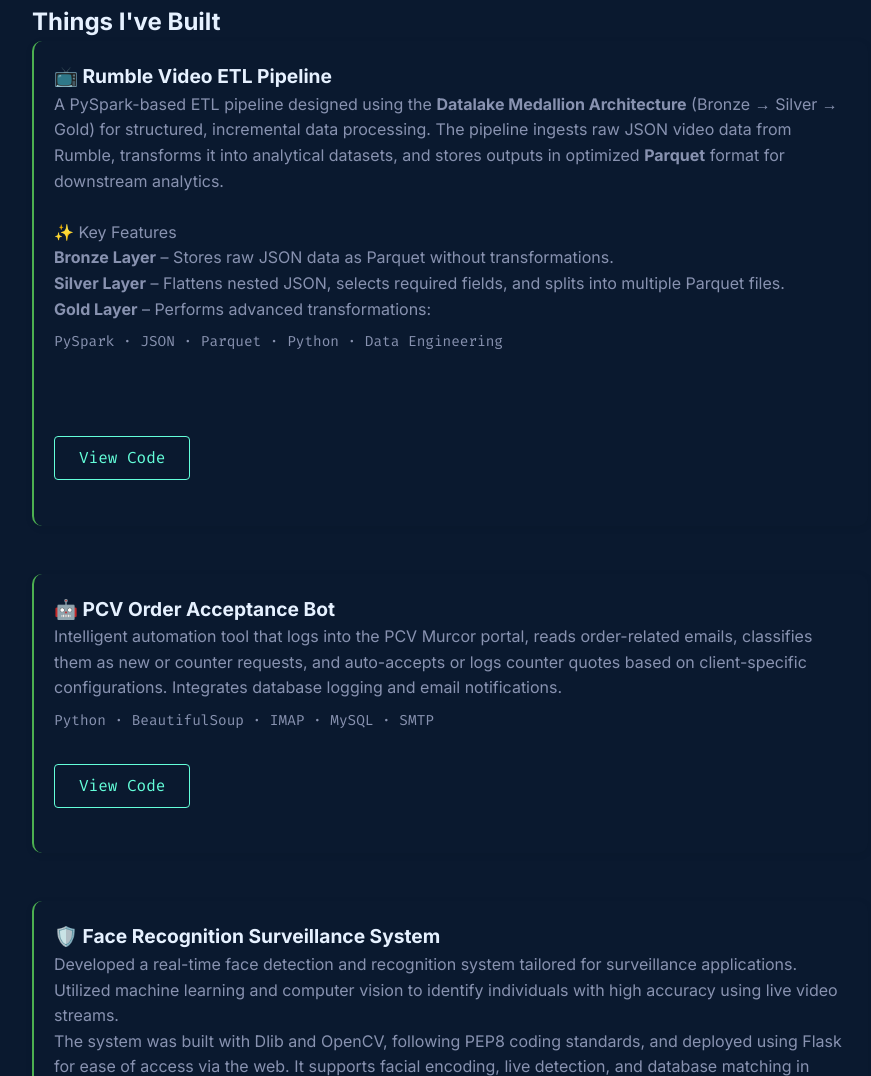
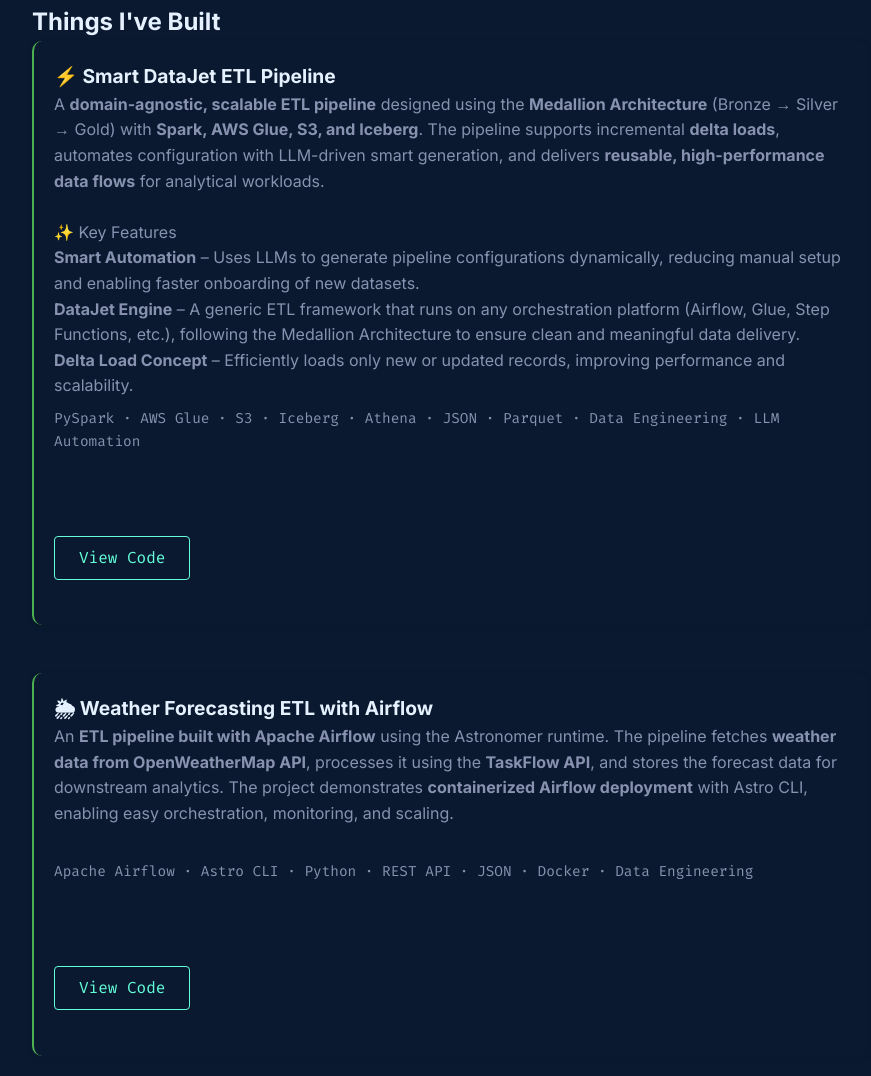
Before and after one commit to Jeswin-samJames/Jeswin_Sam_James, a plain HTML site: page index.html in a window 1280 px wide. Shown: the part 2352-3428 px from the top of the page, without its empty margins (330-1201 px from the left). Drawn offline with Linux system fonts and the light colour scheme.

Commit message:
Update the etl project

```diff
--- a/index.html
+++ b/index.html
@@ -518,6 +518,58 @@ Collaborated in Agile sprints and gained hands-on exposure to Git workflows and
           <h2>Things I've Built</h2>
 
           <div class="project">
+  <h3 class="project-title">⚡ Smart DataJet ETL Pipeline</h3>
+  <p>
+    A <b>domain-agnostic, scalable ETL pipeline</b> designed using the
+    <b>Medallion Architecture</b> (Bronze → Silver → Gold) with <b>Spark, AWS Glue, S3, and Iceberg</b>.
+    The pipeline supports incremental <b>delta loads</b>, automates configuration with LLM-driven
+    smart generation, and delivers <b>reusable, high-performance data flows</b> for analytical workloads.
+  </p>
+  <br>
+
+  <p>✨ Key Features</p>
+  <ul>
+    <li><b>Smart Automation</b> – Uses LLMs to generate pipeline configurations dynamically,
+        reducing manual setup and enabling faster onboarding of new datasets.</li>
+    <li><b>DataJet Engine</b> – A generic ETL framework that runs on any orchestration platform
+        (Airflow, Glue, Step Functions, etc.), following the Medallion Architecture to ensure
+        clean and meaningful data delivery.</li>
+    <li><b>Delta Load Concept</b> – Efficiently loads only new or updated records, improving performance
+        and scalability.</li>
+  </ul>
+
+  <p class="tech-list">
+    PySpark · AWS Glue · S3 · Iceberg · Athena · JSON · Parquet · Data Engineering · LLM Automation
+  </p>
+
+  <br><br>
+  <a href="#" class="btn" target="_blank">View Code</a>
+  <br><br>
+</div>
+
+
+<div class="project">
+  <h3 class="project-title">🌦 Weather Forecasting ETL with Airflow</h3>
+  <p>
+    An <b>ETL pipeline built with Apache Airflow</b> using the Astronomer runtime.
+    The pipeline fetches <b>weather data from OpenWeatherMap API</b>, processes it using the
+    <b>TaskFlow API</b>, and stores the forecast data for downstream analytics.
+    The project demonstrates <b>containerized Airflow deployment</b> with Astro CLI, enabling
+    easy orchestration, monitoring, and scaling.
+  </p>
+  <br>
+
+  <p class="tech-list">
+    Apache Airflow · Astro CLI · Python · REST API · JSON · Docker · Data Engineering
+  </p>
+
+  <br><br>
+  <a href="https://github.com/Jeswin-samJames/ETL_Airflow" class="btn" target="_blank">View Code</a>
+  <br><br>
+</div>
+
+
+          <div class="project">
             <h3 class="project-title"> 📺 Rumble Video ETL Pipeline</h3>
             <p>
               A PySpark-based ETL pipeline designed using the <b>Datalake Medallion Architecture</b>
```
